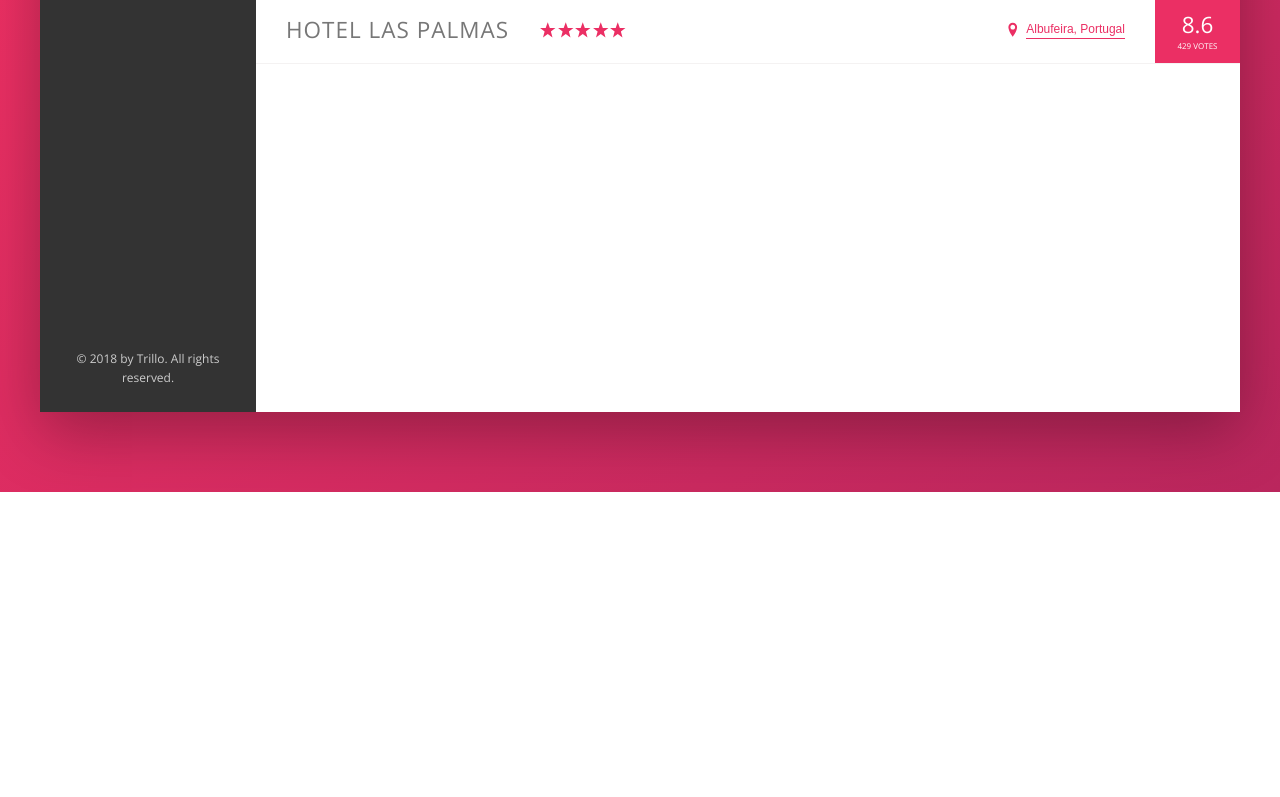
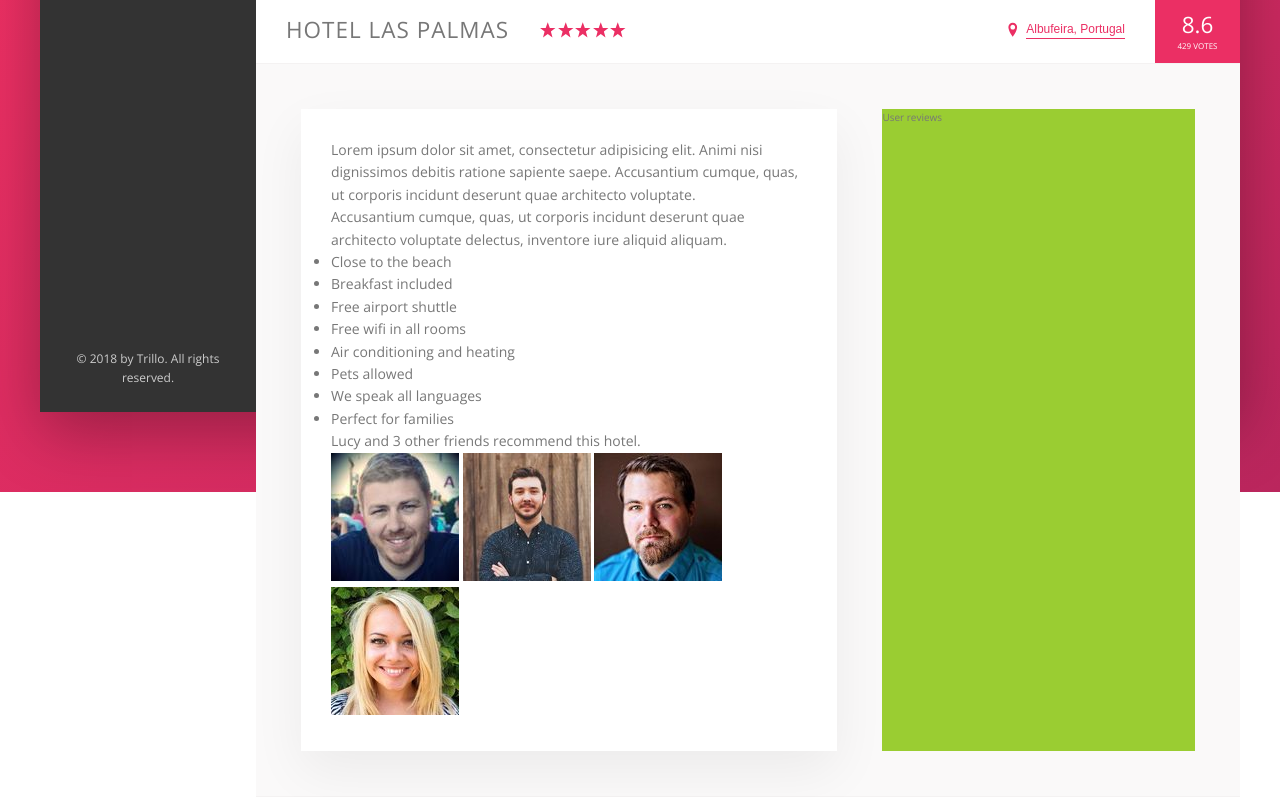
Before and after one commit to turquoise/trillo-scss, a website: page index.html in a window 1280 px wide. Shown: the part 538-1335 px from the top of the page. Before the commit the page ends 1030 px from the top, so only its background shows below. Drawn offline with nearby package versions, Linux system fonts and the light colour scheme.

Commit message:
completed description 2

```diff
--- a/index.html
+++ b/index.html
@@ -127,6 +127,40 @@
                   <div class="overview__rating-count">429 votes</div>
                 </div>
               </div>
+              <div class="detail">
+                <div class="description">
+                  <p class="paragraph">
+                    Lorem ipsum dolor sit amet, consectetur adipisicing elit. Animi nisi dignissimos debitis ratione sapiente saepe. Accusantium cumque, quas, ut corporis incidunt deserunt quae architecto voluptate.
+                  </p>
+                  <p class="paragraph">
+                    Accusantium cumque, quas, ut corporis incidunt deserunt quae architecto voluptate delectus, inventore iure aliquid aliquam.
+                  </p>
+                  <ul class="list">
+                    <li class="list__item">Close to the beach</li>
+                    <li class="list__item">Breakfast included</li>
+                    <li class="list__item">Free airport shuttle</li>
+                    <li class="list__item">Free wifi in all rooms</li>
+                    <li class="list__item">Air conditioning and heating</li>
+                    <li class="list__item">Pets allowed</li>
+                    <li class="list__item">We speak all languages</li>
+                    <li class="list__item">Perfect for families</li>
+                  </ul>
+                  <div class="recommend">
+                    <p class="recommend__count">
+                      Lucy and 3 other friends recommend this hotel.
+                    </p>
+                    <div class="recommend__friends">
+                      <img src="img/user-3.jpg" alt="Friend 1" class="recommend__photo">
+                      <img src="img/user-4.jpg" alt="Friend 2" class="recommend__photo">
+                      <img src="img/user-5.jpg" alt="Friend 3" class="recommend__photo">
+                      <img src="img/user-6.jpg" alt="Friend 4" class="recommend__photo">
+                    </div>
+                  </div>
+                </div>
+                <div class="user-reviews">
+                  User reviews
+                </div>
+              </div>
             </main>
           </div>
         </div>
--- a/sass/_base.scss
+++ b/sass/_base.scss
@@ -25,6 +25,9 @@
   --color-grey-dark-3: #999;
 
   --shadow-dark: 0 2rem 6rem rgba(0,0,0, .3);
+  --shadow-light: 0 2rem 5rem rgba(0,0,0,.06);
+
+  --line: 1px solid var(--color-grey-light-2);
 }
 
 * {
--- a/sass/_layout.scss
+++ b/sass/_layout.scss
@@ -12,7 +12,7 @@
   font-size: 1.4rem;
   height: 7rem;
   background-color: #fff;
-  border-bottom: 1px solid var(--color-grey-light-2);
+  border-bottom: var(--line);
 
   display: flex;
   justify-content: space-between;
@@ -40,3 +40,26 @@
 
   flex: 1;
 }
+
+.detail {
+  display: flex;
+  padding: 4.5rem;
+  background-color: var(--color-grey-light-1);
+  border-bottom:  var(--line);
+}
+
+.description {
+  font-size: 1.4rem;
+  background-color: #fff;
+  box-shadow: var(--shadow-light);
+  padding: 3rem;
+  // flex: 0 = grow 0 = shrink 60% = width
+  flex: 0 0 60%;
+  margin-right: 4.5rem;
+}
+
+.user-reviews {
+  background-color: yellowgreen;
+  // to occupy the remaining space.
+  flex: 1;
+}
```
Also changed, not shown: css/style.css.
